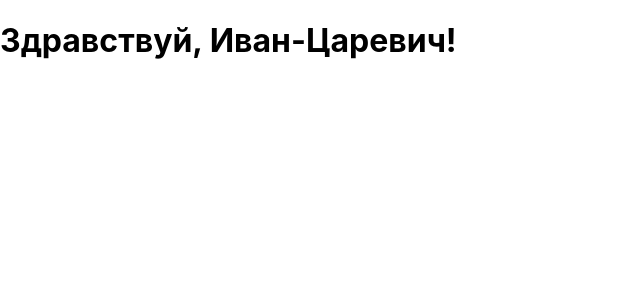
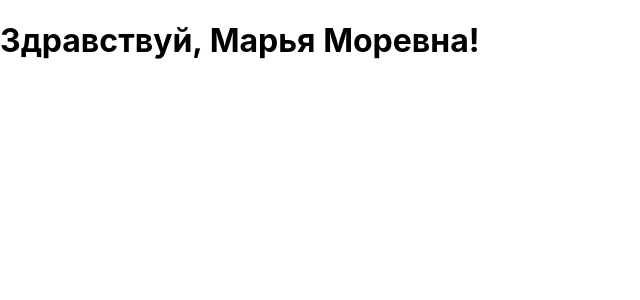
Before and after one commit to PeteDekterev/StudingReact, a React (Create React App) app in the folder my-app/: page / in a window 1280 px wide. Shown: the top 300 px of the page, without its empty margins (0-640 px from the left). Built offline with nearby package versions, Linux system fonts and the light colour scheme.

Commit message:
Add babel watcher

```diff
--- a/my-app/src/index.js
+++ b/my-app/src/index.js
@@ -4,8 +4,20 @@ import './index.css';
 import App from './App';
 import * as serviceWorker from './serviceWorker';
 
-const name = 'Иван-Царевич';
-const element = <h1>Здравствуй, {name}!</h1>;
+function formatName(user) {
+  return user.firstName + ' ' + user.lastName;
+}
+
+const user = {
+  firstName: 'Марья',
+  lastName: 'Моревна'
+};
+
+const element = (
+  <h1>
+    Здравствуй, {formatName(user)}!
+  </h1>
+);
 
 ReactDOM.render(
   element,
```
Also changed, not shown: package.json (+7 -1 lines), 1 other file (tests, documents, lock files or other folders).
